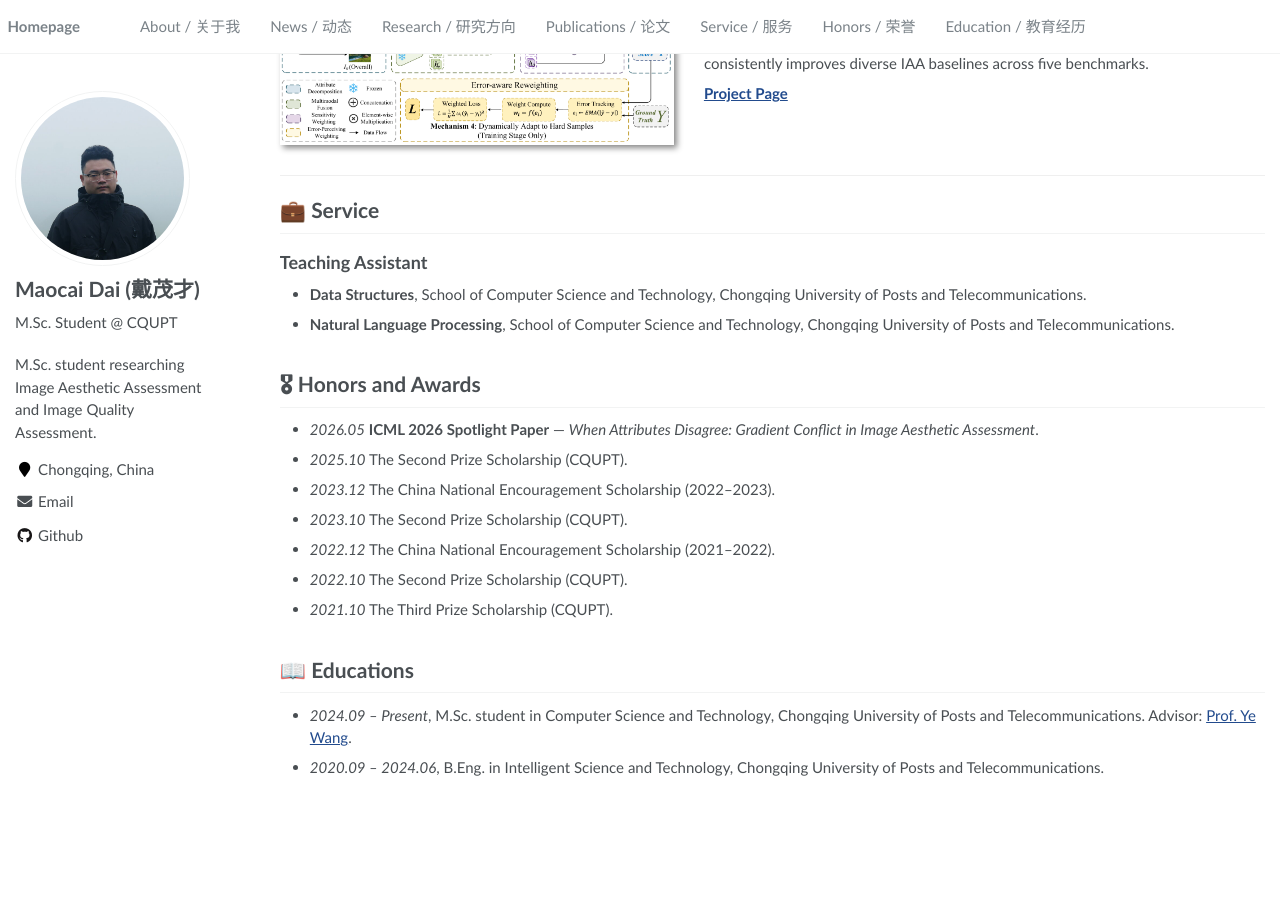
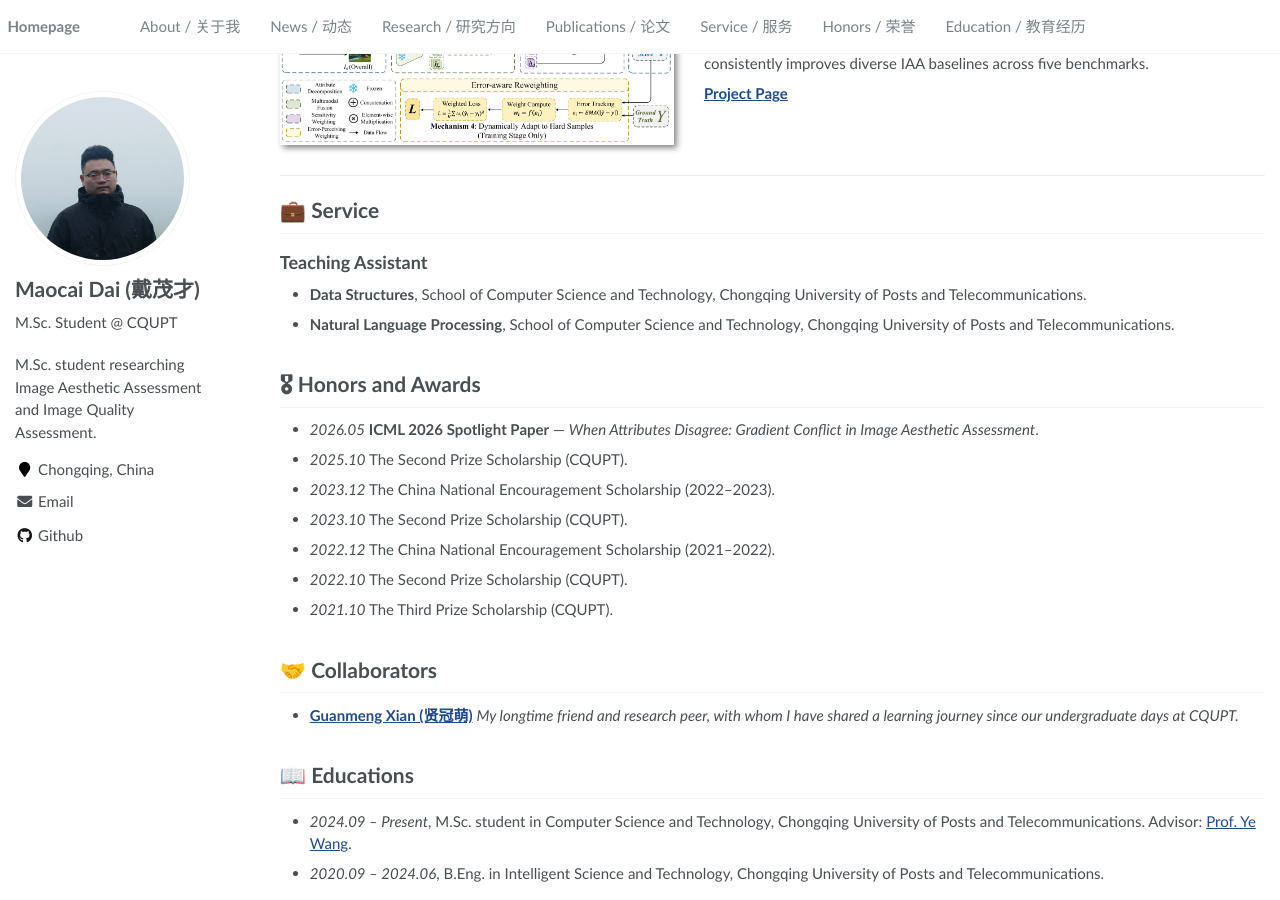
Before and after one commit to Dahat364/dahat364.github.io, a Jekyll site: the page built from _pages/about.md, in a window 1280 px wide and 900 px high, scrolled down 741 px. Built offline with Jekyll 4.4.1, drawn with Linux system fonts in a browser that asks for light colours; before the commit the page ends 1535 px from its top, so only the background shows below that.

Commit message:
Add collaborators section

```diff
--- a/_pages/about.md
+++ b/_pages/about.md
@@ -70,6 +70,12 @@ We propose **AGREE**, a plug-and-play framework that mitigates attribute-level g
 - *2022.10* The Second Prize Scholarship (CQUPT).
 - *2021.10* The Third Prize Scholarship (CQUPT).
 
+<span class='anchor' id='collaborators'></span>
+
+# 🤝 Collaborators
+
+- [**Guanmeng Xian (贤冠萌)**](https://gmxian.github.io/) *My longtime friend and research peer, with whom I have shared a learning journey since our undergraduate days at CQUPT.*
+
 <span class='anchor' id='educations'></span>
 
 # 📖 Educations
```
